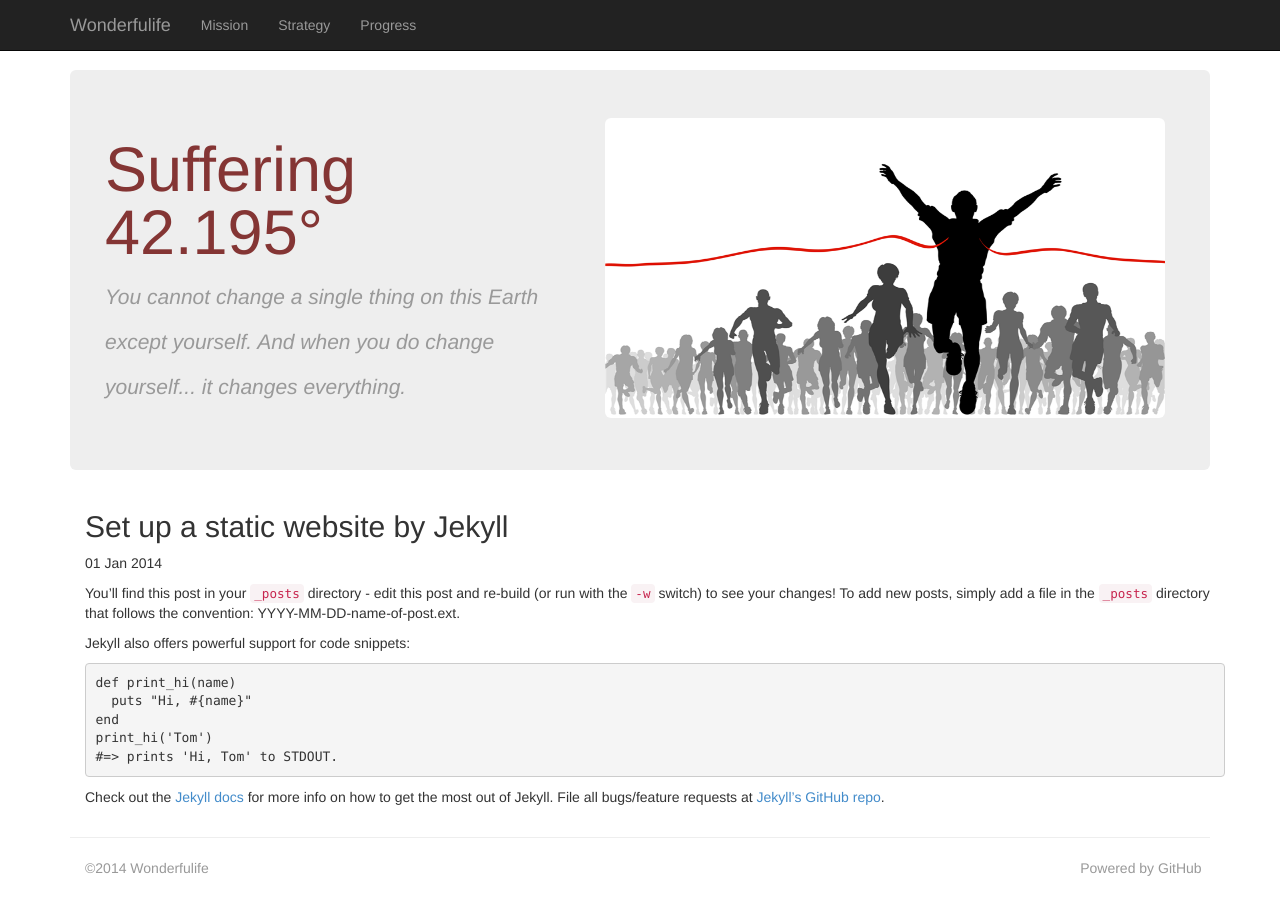
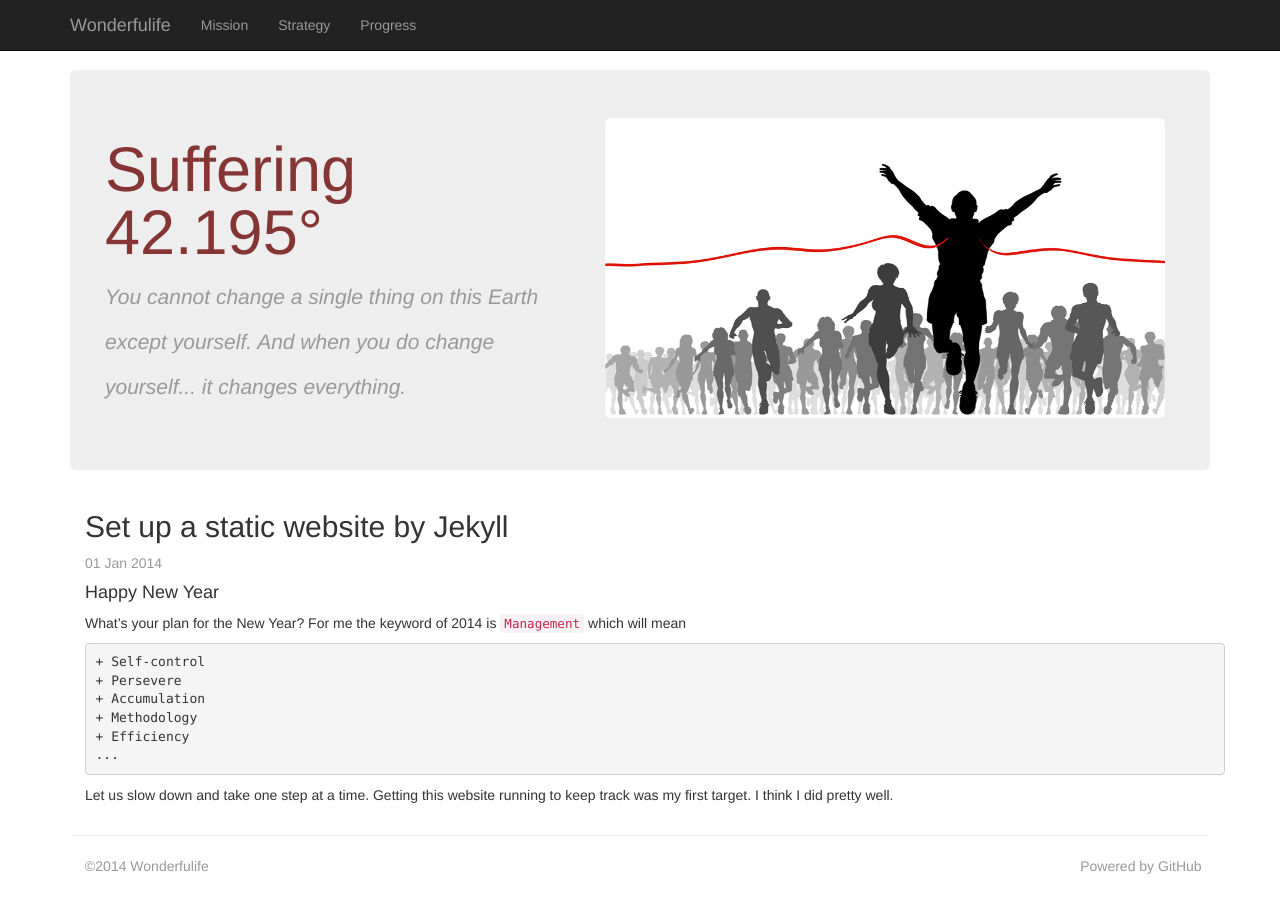
Before and after one commit to wonderfulife/2014, a Jekyll site: the page built from _posts/2014-01-01-set-up-a-static-website-by-jekyll.markdown, in a window 1280 px wide. Built offline with Jekyll 4.4.1, drawn with Linux system fonts in a browser that asks for light colours; Markdown is read by kramdown in place of the engine named in the settings.

Commit message:
The first post

```diff
--- a/_layouts/default.html
+++ b/_layouts/default.html
@@ -18,18 +18,18 @@
                     <span class="icon-bar"></span>
                     <span class="icon-bar"></span>
                     </button>
-                    <a class="navbar-brand" href="#">Wonderfulife</a>
+                    <a class="navbar-brand" href="{{site.baseurl}}">Wonderfulife</a>
                 </div>
                 <div class="collapse navbar-collapse">
                     <ul class="nav navbar-nav">
                         <li>
-                            <a href="#">Mission</a>
+                            <a href="{{site.url}}">Mission</a>
                         </li>
                         <li>
-                            <a href="#">Strategy</a>
+                            <a href="{{site.baseurl}}">Strategy</a>
                         </li>
                         <li>
-                            <a href="#">Progress</a>
+                            <a href="{{site.baseurl}}">Progress</a>
                         </li>
                     </ul>
                 </div>
--- a/_layouts/post.html
+++ b/_layouts/post.html
@@ -2,7 +2,7 @@
 layout: default
 ---
 <h2>{{ page.title }}</h2>
-<p class="meta">{{ page.date | date_to_string }}</p>
+<p class="meta text-muted">{{ page.date | date_to_string }}</p>
 
 <div class="post">
 {{ content }}
--- a/_posts/2014-01-01-set-up-a-static-website-by-jekyll.markdown
+++ b/_posts/2014-01-01-set-up-a-static-website-by-jekyll.markdown
@@ -6,20 +6,16 @@ categories: jekyll mission
 tags: mission
 ---
 
-You'll find this post in your `_posts` directory - edit this post and re-build (or run with the `-w` switch) to see your changes!
-To add new posts, simply add a file in the `_posts` directory that follows the convention: YYYY-MM-DD-name-of-post.ext.
 
-Jekyll also offers powerful support for code snippets:
-
-{% highlight ruby %}
-def print_hi(name)
-  puts "Hi, #{name}"
-end
-print_hi('Tom')
-#=> prints 'Hi, Tom' to STDOUT.
+#### Happy New Year
+What's your plan for the New Year? For me the keyword of 2014 is `Management` which will mean
+{% highlight perl %}
++ Self-control
++ Persevere
++ Accumulation
++ Methodology
++ Efficiency
+...
 {% endhighlight %}
 
-Check out the [Jekyll docs][jekyll] for more info on how to get the most out of Jekyll. File all bugs/feature requests at [Jekyll's GitHub repo][jekyll-gh].
-
-[jekyll-gh]: https://github.com/mojombo/jekyll
-[jekyll]:    http://jekyllrb.com
+Let us slow down and take one step at a time. Getting this website running to keep track was my first target. I think I did pretty well.
--- a/index.html
+++ b/index.html
@@ -8,7 +8,7 @@ title: Wonderful Life
 					<em class="text-muted">You must choose commitment to your goal over comfort in the moment if you want to change yourself.</em>
 					<ul class="list-unstyled">
 						{% for post in site.tags.mission limit: 5 %}
-							<li class="text-muted">{{ post.date | date_to_string }}&nbsp;&nbsp;&nbsp;&nbsp;<a href="{{ site.baseurl }}/{{ post.url }}">{{ post.title }}</a></li>
+							<li class="text-muted">{{ post.date | date_to_string }}&nbsp;&nbsp;&nbsp;&nbsp;<a href="{{ site.baseurl }}{{ post.url }}">{{ post.title }}</a></li>
 						{% endfor %}
 					</ul>
 				</div>
@@ -17,7 +17,7 @@ title: Wonderful Life
 					<em class="text-muted">You must overcome your need for instant gratification and prepare yourself for 'the long haul' of life.</em>
 					<ul class="list-unstyled">
 						{% for post in site.tags.strategy limit: 5 %}
-							<li class="text-muted">{{ post.date | date_to_string }}&nbsp;&nbsp;&nbsp;&nbsp;<a href="{{ site.baseurl }}/{{ post.url }}">{{ post.title }}</a></li>
+							<li class="text-muted">{{ post.date | date_to_string }}&nbsp;&nbsp;&nbsp;&nbsp;<a href="{{ site.baseurl }}{{ post.url }}">{{ post.title }}</a></li>
 						{% endfor %}
 					</ul>
 				</div>
@@ -26,7 +26,7 @@ title: Wonderful Life
 					<em class="text-muted">You cannot achieve greatness or fulfill your true life purpose without suffering.</em>
 					<ul class="list-unstyled">
 						{% for post in site.tags.progress limit: 5 %}
-							<li class="text-muted">{{ post.date | date_to_string }}&nbsp;&nbsp;&nbsp;&nbsp;<a href="{{ site.baseurl }}/{{ post.url }}">{{ post.title }}</a></li>
+							<li class="text-muted">{{ post.date | date_to_string }}&nbsp;&nbsp;&nbsp;&nbsp;<a href="{{ site.baseurl }}{{ post.url }}">{{ post.title }}</a></li>
 						{% endfor %}
 					</ul>
 				</div>
```
